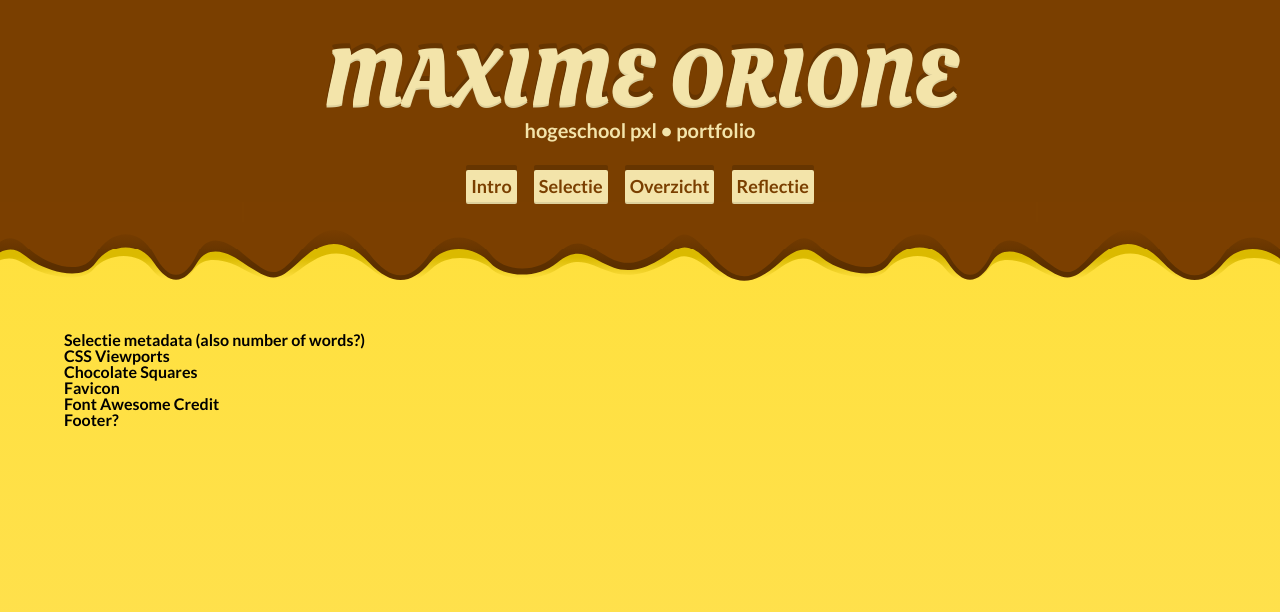
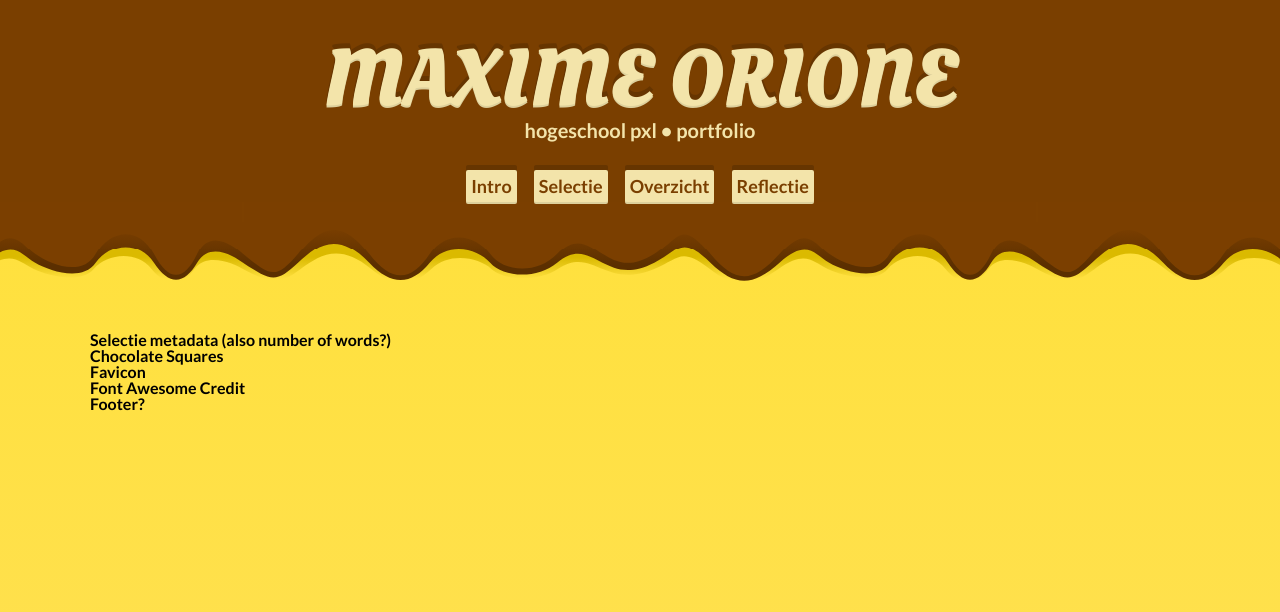
Before and after one commit to Maxzilla60/maxzilla60.github.io, a Jekyll site: the page built from todo.md, in a window 1280 px wide. Shown: the top 612 px of the page. Built offline with Jekyll 4.4.1, drawn with Linux system fonts in a browser that asks for light colours; nearby versions of some CDN libraries.

Commit message:
Media query!

```diff
--- a/css/styles.scss
+++ b/css/styles.scss
@@ -251,3 +251,10 @@ article button .fa-file-alt {
 article button.small_button .fa-file-alt {
 	font-size: 23px;
 }
+
+/* Small Screen */
+@media all and (min-width: 1200px) {
+	main {
+		width: 1100px;
+	}
+}
--- a/todo.md
+++ b/todo.md
@@ -2,7 +2,6 @@
 layout: main
 ---
 * Selectie metadata (also number of words?)
-* CSS Viewports
 * Chocolate Squares
 * Favicon
 * Font Awesome Credit
```
